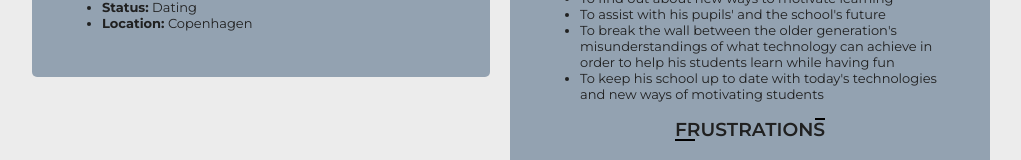
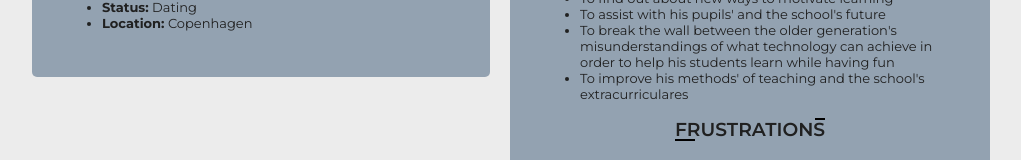
Before and after one commit to mariajalmeida/persona, a plain HTML site: page index.html in a window 1280 px wide. Shown: the part 466-626 px from the top of the page, without its empty margins (129-1150 px from the left). Drawn offline with Linux system fonts and the light colour scheme; a web font is replaced by a local one.

Commit message:
minor update

```diff
--- a/index.html
+++ b/index.html
@@ -65,7 +65,7 @@
                         <li>To find out about new ways to motivate learning</li>
                         <li>To assist with his pupils' and the school's future</li>
                         <li>To break the wall between the older generation's misunderstandings of what technology can achieve in order to help his students learn while having fun</li>
-                        <li>To keep his school up to date with today's technologies and new ways of motivating students</li>
+                        <li>To improve his methods' of teaching and the school's extracurriculares</li>
                     </ul>
                     <h3>FRUSTRATIONS</h3>
                     <ul>
```
